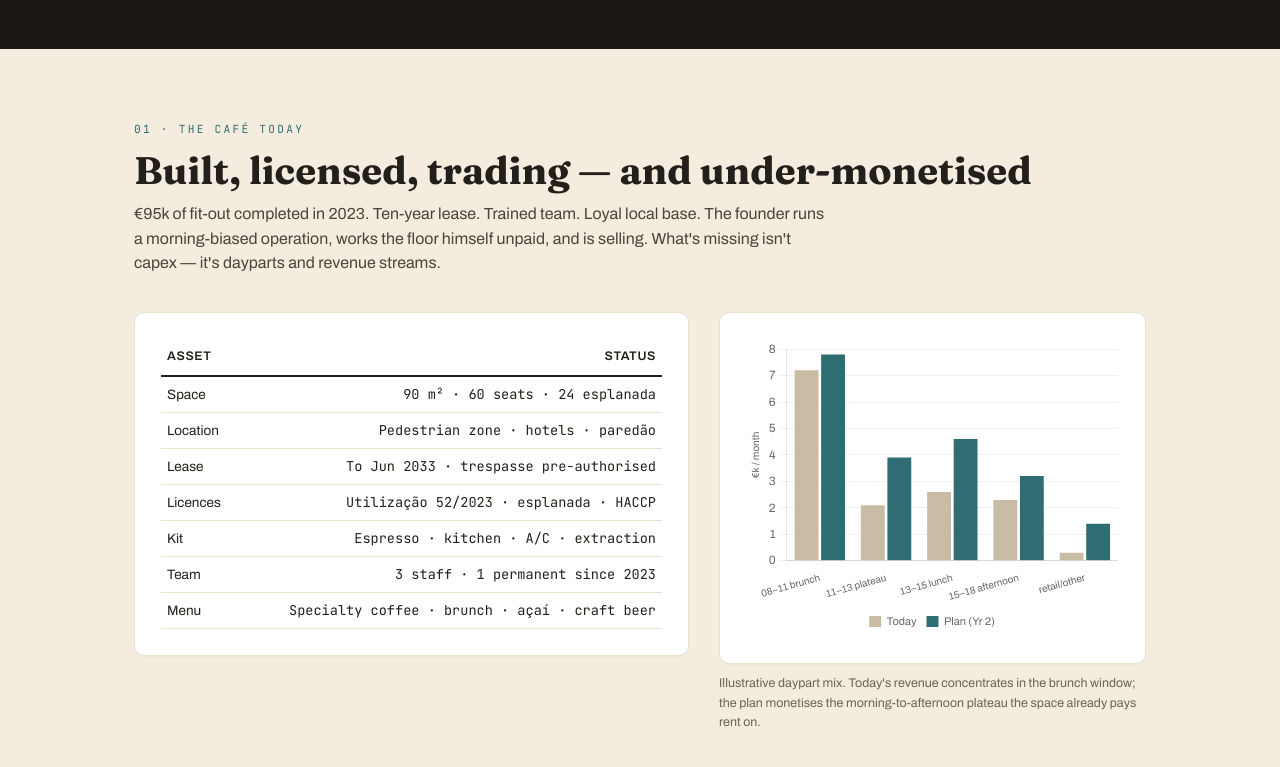
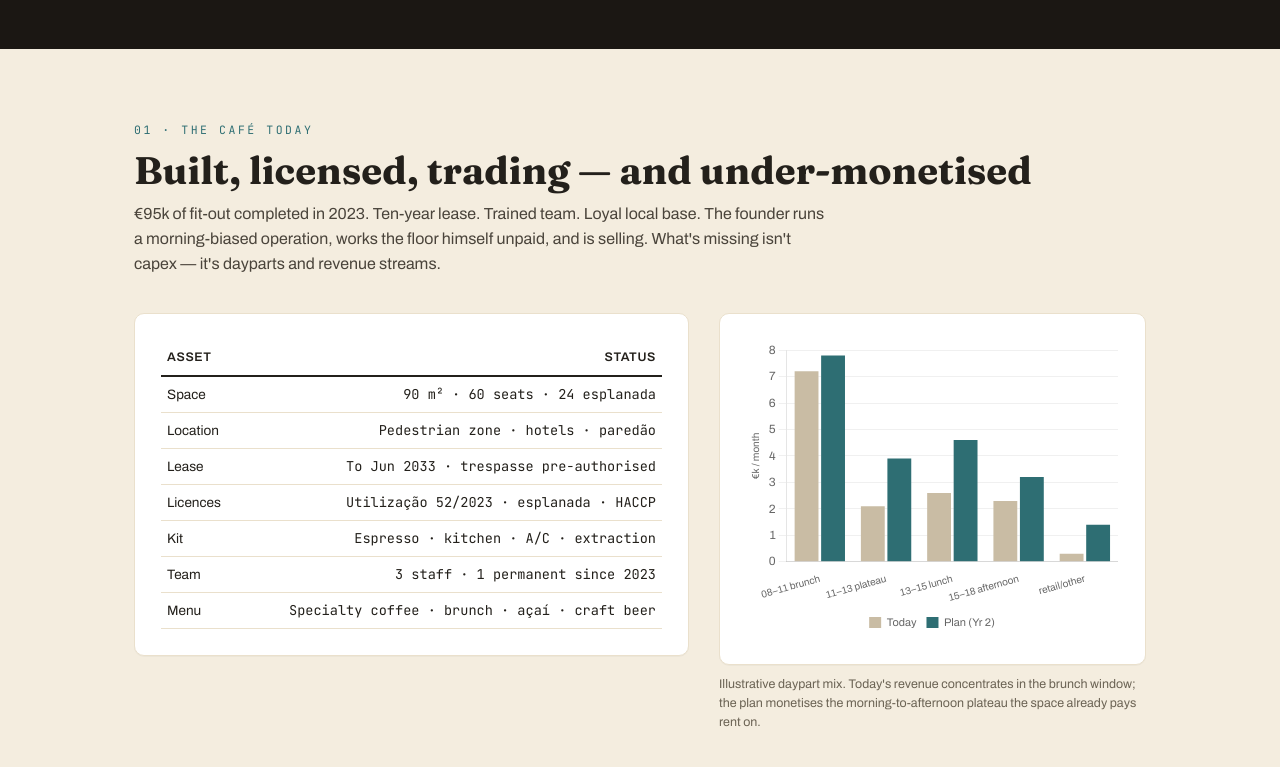
Before and after one commit to plaurino-pla/bibs-crew-investor-site, a plain HTML site: page index.html in a window 1280 px wide. Shown: the part 960-1727 px from the top of the page. Drawn offline with nearby package versions, Linux system fonts and the light colour scheme.

Commit message:
style(design): FINDING-007 — unify eyebrow type size and tracking with hero eyebrow

```diff
--- a/index.html
+++ b/index.html
@@ -59,7 +59,7 @@ nav .links a:hover,nav .links a:focus-visible{color:var(--chalk-yellow)}
 /* sections */
 section{padding:72px 0}
 section h2{font-size:clamp(1.7rem,3.4vw,2.4rem);margin-bottom:10px}
-.section-eyebrow{font-family:var(--mono);font-size:.7rem;letter-spacing:.2em;text-transform:uppercase;color:var(--atlantic);margin-bottom:10px}
+.section-eyebrow{font-family:var(--mono);font-size:.72rem;letter-spacing:.22em;text-transform:uppercase;color:var(--atlantic);margin-bottom:10px}
 .lede{max-width:700px;color:#4A443B;margin-bottom:36px}
 .dark{background:var(--chalk-bg);color:var(--cream)}
 .dark .lede{color:#C9BFAE}
```
